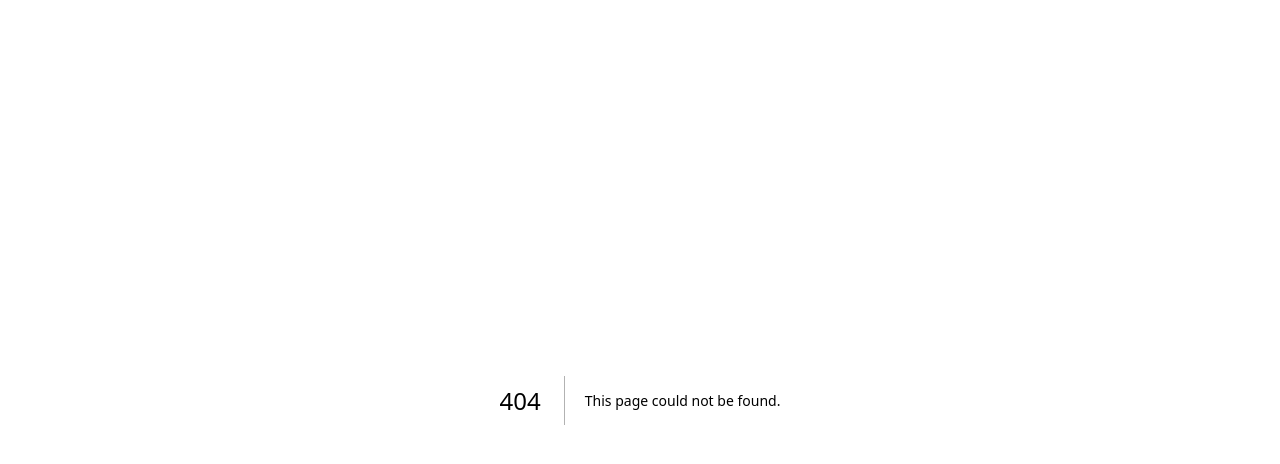
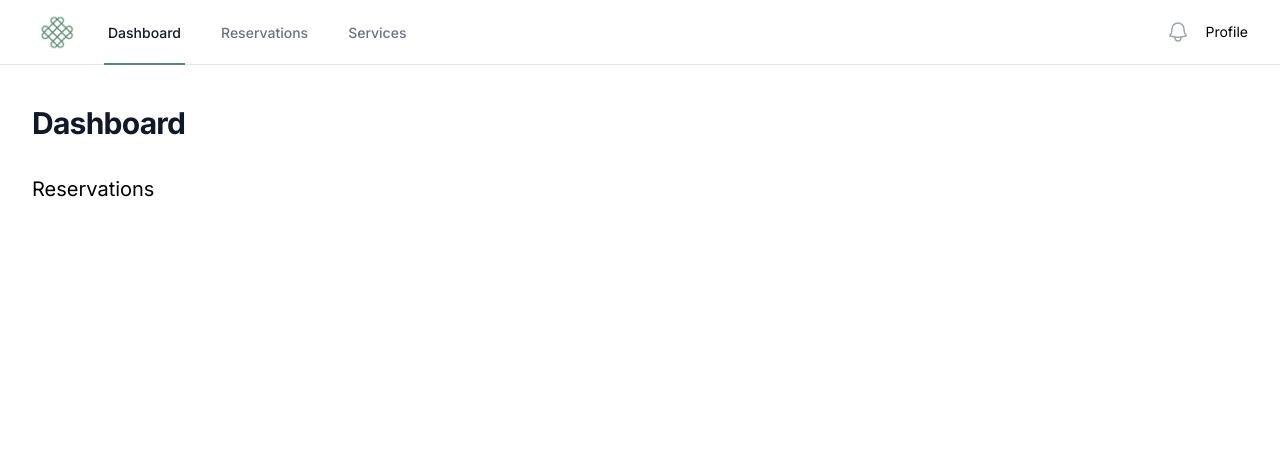
Before and after one commit to juancarlosqr/alba-ai, a Next.js app: page /dashboard in a window 1280 px wide. Before the commit this address had no page. Shown: the top 464 px of the page. Built offline with nearby package versions, Linux system fonts and the light colour scheme.

Commit message:
Add markup for dashboard

```diff
--- /dev/null
+++ b/src/app/dashboard/layout.tsx
@@ -0,0 +1,223 @@
+'use client'
+
+import {
+  Disclosure,
+  DisclosureButton,
+  DisclosurePanel,
+  Menu,
+  MenuButton,
+  MenuItem,
+  MenuItems,
+  Transition,
+} from '@headlessui/react'
+import { Bars3Icon, BellIcon, XMarkIcon } from '@heroicons/react/24/outline'
+import clsx from 'clsx'
+
+const user = {
+  name: 'Tom Cook',
+  email: 'tom@example.com',
+  imageUrl:
+    'https://images.unsplash.com/photo-1472099645785-5658abf4ff4e?ixlib=rb-1.2.1&ixid=eyJhcHBfaWQiOjEyMDd9&auto=format&fit=facearea&facepad=2&w=256&h=256&q=80',
+}
+const navigation = [
+  { name: 'Dashboard', href: '#', current: true },
+  { name: 'Reservations', href: '#', current: false },
+  { name: 'Services', href: '#', current: false },
+]
+const userNavigation = [
+  { name: 'Your Profile', href: '#' },
+  { name: 'Settings', href: '#' },
+  { name: 'Sign out', href: '/' },
+]
+
+export default function DashboardLayout({
+  children,
+}: Readonly<{
+  children: React.ReactNode
+}>) {
+  return (
+    <>
+      <div className="min-h-full">
+        <Disclosure as="nav" className="border-b border-gray-200 bg-white">
+          {({ open }) => (
+            <>
+              <div className="mx-auto max-w-7xl px-4 sm:px-6 lg:px-8">
+                <div className="flex h-16 justify-between">
+                  <div className="flex">
+                    <div className="flex flex-shrink-0 items-center">
+                      <img
+                        className="block h-12 w-auto lg:hidden"
+                        src="/logo.png"
+                        alt="Your Company"
+                      />
+                      <img
+                        className="hidden h-12 w-auto lg:block"
+                        src="/logo.png"
+                        alt="Your Company"
+                      />
+                    </div>
+                    <div className="hidden sm:-my-px sm:ml-6 sm:flex sm:space-x-8">
+                      {navigation.map((item) => (
+                        <a
+                          key={item.name}
+                          href={item.href}
+                          className={clsx(
+                            item.current
+                              ? 'border-olive-500 text-gray-900'
+                              : 'border-transparent text-gray-500 hover:border-gray-300 hover:text-gray-700',
+                            'inline-flex items-center border-b-2 px-1 pt-1 text-sm font-medium'
+                          )}
+                          aria-current={item.current ? 'page' : undefined}
+                        >
+                          {item.name}
+                        </a>
+                      ))}
+                    </div>
+                  </div>
+                  <div className="hidden sm:ml-6 sm:flex sm:items-center">
+                    <button
+                      type="button"
+                      className="relative rounded-full bg-white p-1 text-gray-400 hover:text-gray-500 focus:outline-none focus:ring-2 focus:ring-olive-500 focus:ring-offset-2"
+                    >
+                      <span className="absolute -inset-1.5" />
+                      <span className="sr-only">View notifications</span>
+                      <BellIcon className="h-6 w-6" aria-hidden="true" />
+                    </button>
+
+                    {/* Profile dropdown */}
+                    <Menu as="div" className="relative ml-3">
+                      <div>
+                        <MenuButton className="relative flex max-w-xs items-center rounded-full bg-white text-sm focus:outline-none focus:ring-2 focus:ring-olive-500 focus:ring-offset-2">
+                          <span className="absolute -inset-1.5" />
+                          <span className="sr-only">Open user menu</span>
+                          <span>Profile</span>
+                        </MenuButton>
+                      </div>
+                      <Transition
+                        enter="transition ease-out duration-200"
+                        enterFrom="transform opacity-0 scale-95"
+                        enterTo="transform opacity-100 scale-100"
+                        leave="transition ease-in duration-75"
+                        leaveFrom="transform opacity-100 scale-100"
+                        leaveTo="transform opacity-0 scale-95"
+                      >
+                        <MenuItems className="absolute right-0 z-10 mt-2 w-48 origin-top-right rounded-md bg-white py-1 shadow-lg ring-1 ring-black ring-opacity-5 focus:outline-none">
+                          {userNavigation.map((item) => (
+                            <MenuItem key={item.name}>
+                              {({ focus }) => (
+                                <a
+                                  href={item.href}
+                                  className={clsx(
+                                    focus ? 'bg-gray-100' : '',
+                                    'block px-4 py-2 text-sm text-gray-700'
+                                  )}
+                                >
+                                  {item.name}
+                                </a>
+                              )}
+                            </MenuItem>
+                          ))}
+                        </MenuItems>
+                      </Transition>
+                    </Menu>
+                  </div>
+                  <div className="-mr-2 flex items-center sm:hidden">
+                    {/* Mobile menu button */}
+                    <DisclosureButton className="relative inline-flex items-center justify-center rounded-md bg-white p-2 text-gray-400 hover:bg-gray-100 hover:text-gray-500 focus:outline-none focus:ring-2 focus:ring-olive-500 focus:ring-offset-2">
+                      <span className="absolute -inset-0.5" />
+                      <span className="sr-only">Open main menu</span>
+                      {open ? (
+                        <XMarkIcon
+                          className="block h-6 w-6"
+                          aria-hidden="true"
+                        />
+                      ) : (
+                        <Bars3Icon
+                          className="block h-6 w-6"
+                          aria-hidden="true"
+                        />
+                      )}
+                    </DisclosureButton>
+                  </div>
+                </div>
+              </div>
+
+              <DisclosurePanel className="sm:hidden">
+                <div className="space-y-1 pb-3 pt-2">
+                  {navigation.map((item) => (
+                    <DisclosureButton
+                      key={item.name}
+                      as="a"
+                      href={item.href}
+                      className={clsx(
+                        item.current
+                          ? 'border-olive-500 bg-olive-50 text-olive-700'
+                          : 'border-transparent text-gray-600 hover:border-gray-300 hover:bg-gray-50 hover:text-gray-800',
+                        'block border-l-4 py-2 pl-3 pr-4 text-base font-medium'
+                      )}
+                      aria-current={item.current ? 'page' : undefined}
+                    >
+                      {item.name}
+                    </DisclosureButton>
+                  ))}
+                </div>
+                <div className="border-t border-gray-200 pb-3 pt-4">
+                  <div className="flex items-center px-4">
+                    <div className="flex-shrink-0">
+                      <img
+                        className="h-10 w-10 rounded-full"
+                        src={user.imageUrl}
+                        alt=""
+                      />
+                    </div>
+                    <div className="ml-3">
+                      <div className="text-base font-medium text-gray-800">
+                        {user.name}
+                      </div>
+                      <div className="text-sm font-medium text-gray-500">
+                        {user.email}
+                      </div>
+                    </div>
+                    <button
+                      type="button"
+                      className="relative ml-auto flex-shrink-0 rounded-full bg-white p-1 text-gray-400 hover:text-gray-500 focus:outline-none focus:ring-2 focus:ring-olive-500 focus:ring-offset-2"
+                    >
+                      <span className="absolute -inset-1.5" />
+                      <span className="sr-only">View notifications</span>
+                      <BellIcon className="h-6 w-6" aria-hidden="true" />
+                    </button>
+                  </div>
+                  <div className="mt-3 space-y-1">
+                    {userNavigation.map((item) => (
+                      <DisclosureButton
+                        key={item.name}
+                        as="a"
+                        href={item.href}
+                        className="block px-4 py-2 text-base font-medium text-gray-500 hover:bg-gray-100 hover:text-gray-800"
+                      >
+                        {item.name}
+                      </DisclosureButton>
+                    ))}
+                  </div>
+                </div>
+              </DisclosurePanel>
+            </>
+          )}
+        </Disclosure>
+
+        <div className="py-10">
+          <header>
+            <div className="mx-auto max-w-7xl px-4 sm:px-6 lg:px-8">
+              <h1 className="text-3xl font-bold leading-tight tracking-tight text-gray-900">
+                Dashboard
+              </h1>
+            </div>
+          </header>
+          <main>
+            <div className="mx-auto max-w-7xl sm:px-6 lg:px-8">{children}</div>
+          </main>
+        </div>
+      </div>
+    </>
+  )
+}
--- /dev/null
+++ b/src/app/dashboard/page.tsx
@@ -0,0 +1,3 @@
+export default function DashboardHome() {
+  return <p className="mt-8 text-xl">Reservations</p>
+}
--- a/src/components/sections/Header.tsx
+++ b/src/components/sections/Header.tsx
@@ -6,9 +6,9 @@ import { Dialog } from '@headlessui/react'
 import { Bars3Icon, XMarkIcon } from '@heroicons/react/24/outline'
 
 const navigation = [
-  { name: 'Rooms', href: '/rooms' },
-  { name: 'Services', href: '/services' },
-  { name: 'About', href: '/about' },
+  { name: 'Rooms', href: '/#' },
+  { name: 'Services', href: '/#' },
+  { name: 'About', href: '/#' },
 ]
 
 export function Header() {
@@ -31,7 +31,7 @@ export function Header() {
             <Link
               key={item.name}
               href={item.href}
-              className="text-olive-900 hover:text-olive-700 text-sm font-medium leading-6"
+              className="text-sm font-medium leading-6 text-olive-900 hover:text-olive-700"
             >
               {item.name}
             </Link>
@@ -39,8 +39,8 @@ export function Header() {
         </div>
         <div className="flex flex-1 items-center justify-end gap-x-6">
           <Link
-            href="/auth/login"
-            className="hover:bg-olive-50 focus-visible:outline-olive-600 text-olive-600 border-olive-600 rounded-md border bg-transparent px-3 py-1.5 text-sm font-medium shadow-sm focus-visible:outline focus-visible:outline-2 focus-visible:outline-offset-2"
+            href="/dashboard"
+            className="rounded-md border border-olive-600 bg-transparent px-3 py-1.5 text-sm font-medium text-olive-600 shadow-sm hover:bg-olive-50 focus-visible:outline focus-visible:outline-2 focus-visible:outline-offset-2 focus-visible:outline-olive-600"
           >
             Log in
           </Link>
@@ -74,8 +74,8 @@ export function Header() {
               />
             </Link>
             <Link
-              href="/auth/login"
-              className="hover:bg-olive-50 focus-visible:outline-olive-600 text-olive-600 border-olive-600 ml-auto rounded-md border bg-transparent px-3 py-1.5 text-sm font-medium shadow-sm focus-visible:outline focus-visible:outline-2 focus-visible:outline-offset-2"
+              href="/dashboard"
+              className="ml-auto rounded-md border border-olive-600 bg-transparent px-3 py-1.5 text-sm font-medium text-olive-600 shadow-sm hover:bg-olive-50 focus-visible:outline focus-visible:outline-2 focus-visible:outline-offset-2 focus-visible:outline-olive-600"
             >
               Log in
             </Link>
@@ -95,7 +95,7 @@ export function Header() {
                   <Link
                     key={item.name}
                     href={item.href}
-                    className="text-olive-900 hover:bg-olive-50 -mx-3 block rounded-lg px-3 py-2 text-base font-medium leading-7"
+                    className="-mx-3 block rounded-lg px-3 py-2 text-base font-medium leading-7 text-olive-900 hover:bg-olive-50"
                   >
                     {item.name}
                   </Link>
```
Also changed, not shown: public/logo.png (added).
